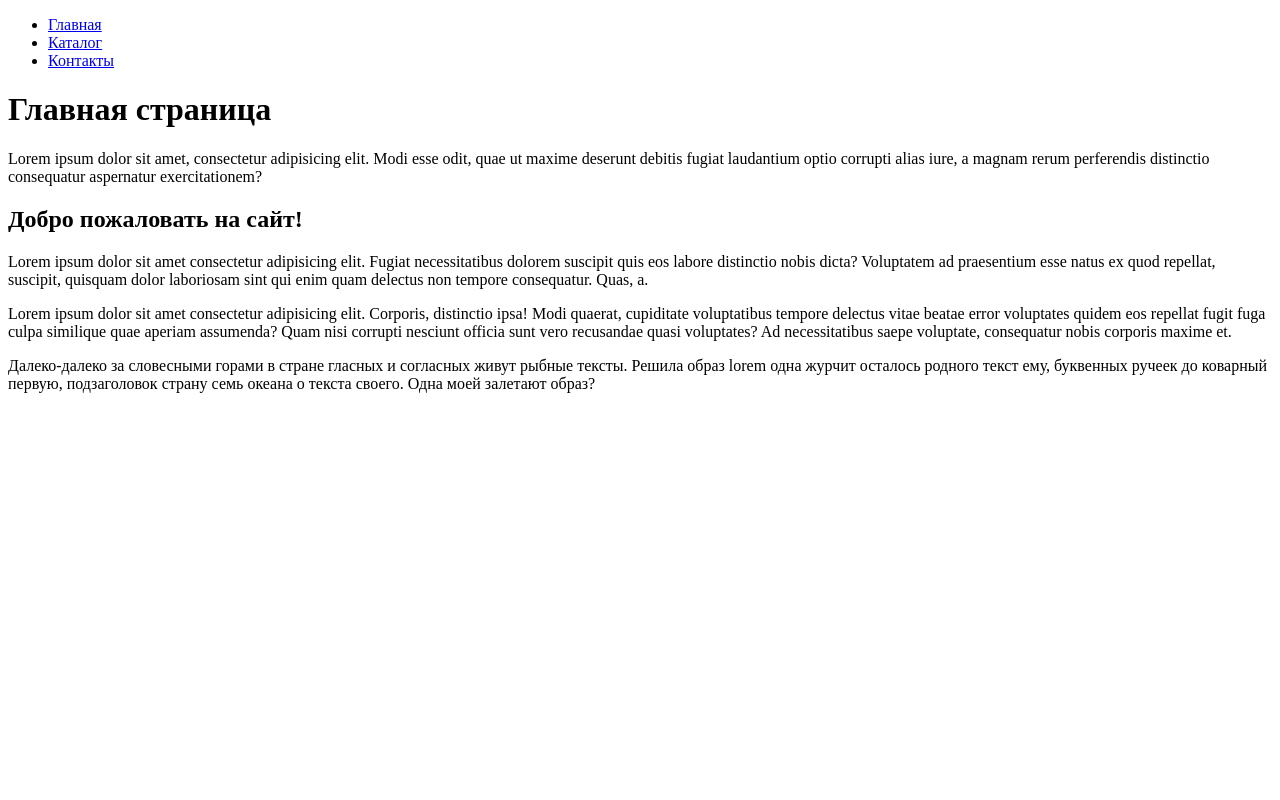
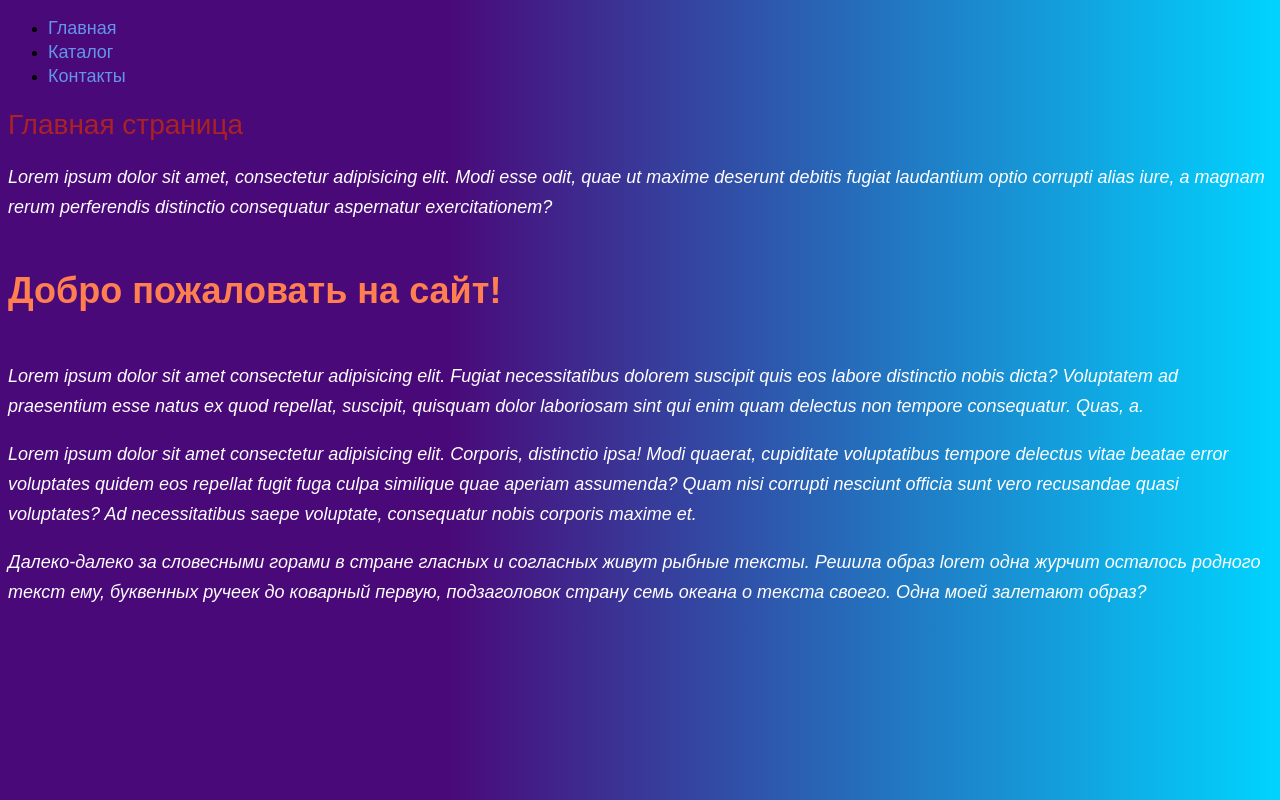
Before and after one commit to Volkivanv/Html1stHomework, a plain HTML site: page index.html in a window 1280 px wide. Drawn offline with Linux system fonts and the light colour scheme.

Commit message:
сделано 2 дз

```diff
--- a/index.html
+++ b/index.html
@@ -3,30 +3,31 @@
   <head>
     <meta charset="UTF-8" />
     <meta name="viewport" content="width=device-width, initial-scale=1.0" />
+    <link rel="stylesheet" href="./style.css">
     <title>Главная страница</title>
   </head>
   <body>
     <ul>
-      <li><a href="#">Главная</a></li>
-      <li><a href="./catalog/catalog.html">Каталог</a></li>
-      <li><a href="./contacts/contacts.html">Контакты</a></li>
+      <li><a class="link" href="#">Главная</a></li>
+      <li><a class="link" href="./catalog/catalog.html">Каталог</a></li>
+      <li><a class="link" href="./contacts/contacts.html">Контакты</a></li>
     </ul>
-    <h1>Главная страница</h1>
-    <p>
+    <h1 class="headFirst">Главная страница</h1>
+    <p class="text">
       Lorem ipsum dolor sit amet, consectetur adipisicing elit. Modi esse odit,
       quae ut maxime deserunt debitis fugiat laudantium optio corrupti alias
       iure, a magnam rerum perferendis distinctio consequatur aspernatur
       exercitationem?
     </p>
-    <h2>Добро пожаловать на сайт!</h2>
-    <p>
+    <h2 class="headSecond">Добро пожаловать на сайт!</h2>
+    <p class="text">
       Lorem ipsum dolor sit amet consectetur adipisicing elit. Fugiat
       necessitatibus dolorem suscipit quis eos labore distinctio nobis dicta?
       Voluptatem ad praesentium esse natus ex quod repellat, suscipit, quisquam
       dolor laboriosam sint qui enim quam delectus non tempore consequatur.
       Quas, a.
     </p>
-    <p>
+    <p class="text">
       Lorem ipsum dolor sit amet consectetur adipisicing elit. Corporis,
       distinctio ipsa! Modi quaerat, cupiditate voluptatibus tempore delectus
       vitae beatae error voluptates quidem eos repellat fugit fuga culpa
@@ -34,7 +35,7 @@
       vero recusandae quasi voluptates? Ad necessitatibus saepe voluptate,
       consequatur nobis corporis maxime et.
     </p>
-    <p>
+    <p class="text">
       Далеко-далеко за словесными горами в стране гласных и согласных живут
       рыбные тексты. Решила образ lorem одна журчит осталось родного текст ему,
       буквенных ручеек до коварный первую, подзаголовок страну семь океана о
--- /dev/null
+++ b/style.css
@@ -0,0 +1,37 @@
+body {
+    background: linear-gradient(90deg, rgb(74, 9, 121) 0%, rgb(74, 9, 121) 35%, rgba(0,212,255,1) 100%);
+    font-family: sans-serif;
+}
+
+a {
+    text-decoration: none;
+}
+
+.link{
+    color: cornflowerblue;
+    font-size: 18px;
+    line-height: 24px;
+}
+
+.headFirst{
+    color: #aa2222;
+    font-size: 28px;
+    line-height: 36px;
+    font-weight: 500;
+}
+
+.text{
+    font-style: italic;
+    font-weight: 300;
+    font-size: 18px;
+    line-height: 30px;
+    color: #fff
+}
+
+.headSecond{
+    color: coral;
+    font-style: normal;
+    font-weight: 700;
+    font-size: 36px;
+    line-height: 80px;
+}
```
Also changed, not shown: catalog/catalog.html (+12 -11 lines), contacts/contacts.html (+8 -7 lines), 1 other file.
